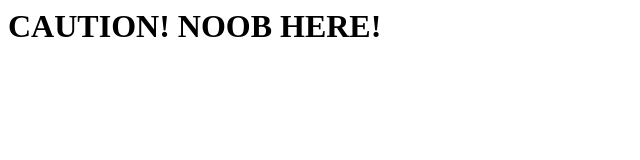
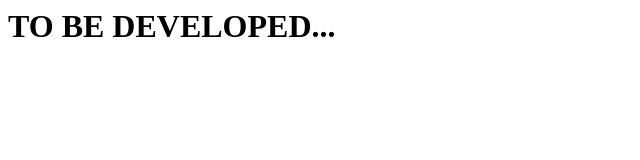
Before and after one commit to sriharsha2000/sriharsha2000.github.io, a plain HTML site: page index.html in a window 1280 px wide. Shown: the whole page, without its empty margins (0-640 px from the left). Drawn offline with Linux system fonts and the light colour scheme.

Commit message:
2nd commit.

```diff
--- a/index.html
+++ b/index.html
@@ -1,3 +1,3 @@
 <html>
-	<h1>CAUTION! NOOB HERE!</h1>
+	<h1>TO BE DEVELOPED...</h1>
 </html>
```
